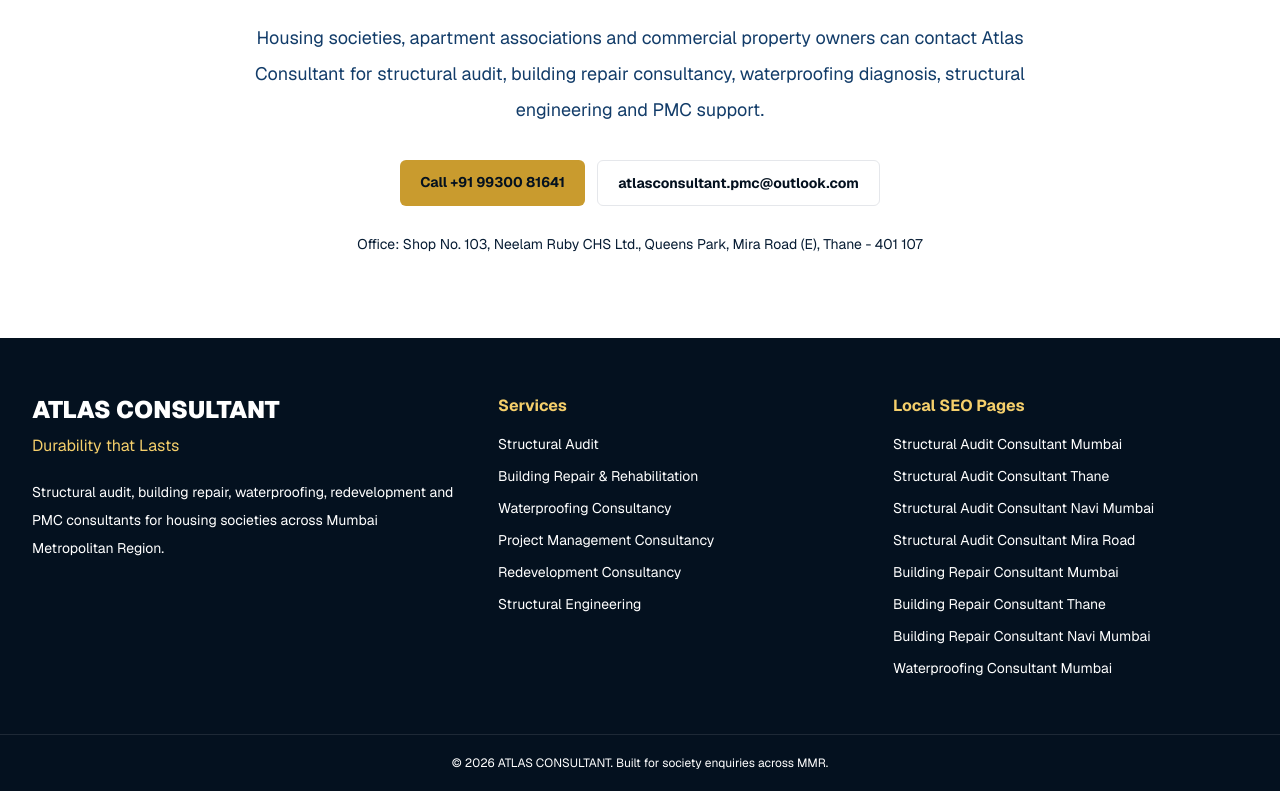
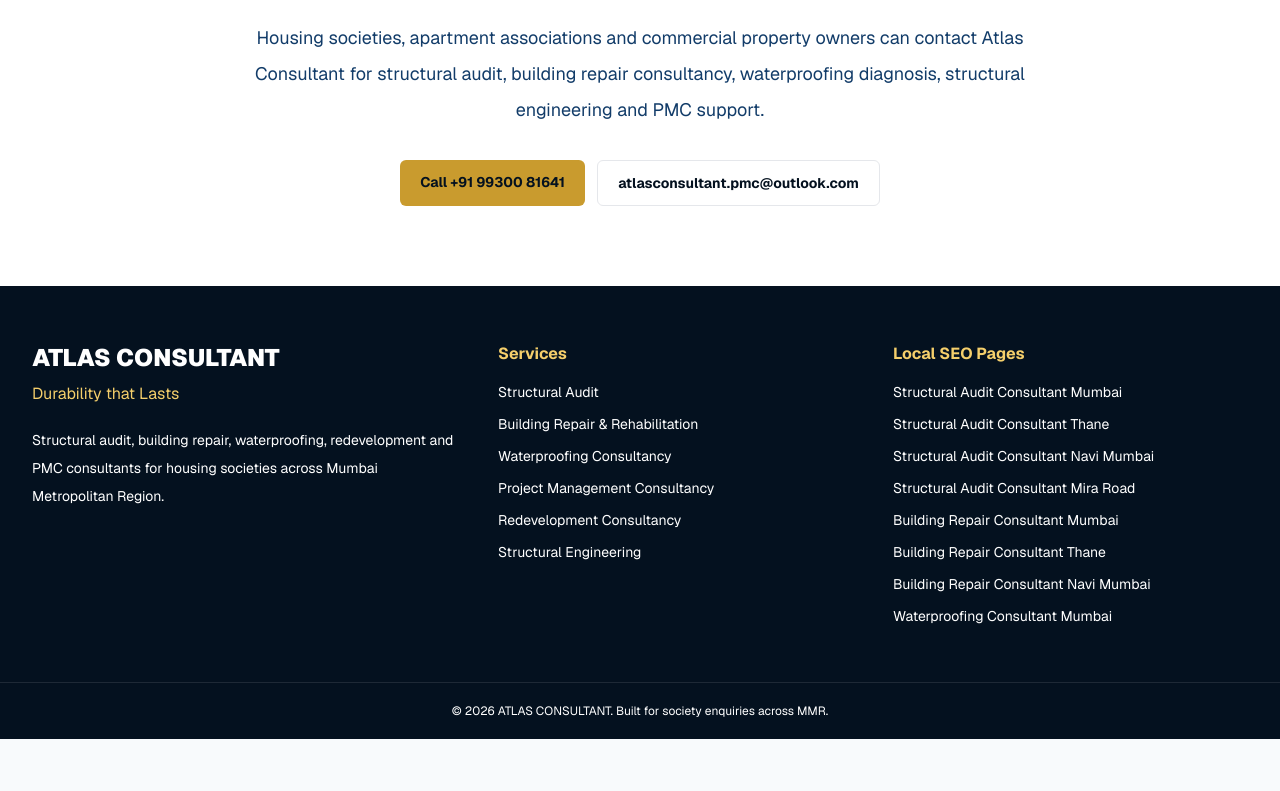
Before and after one commit to AtlasConstruction/Atlas-Consultant-Website, a Next.js app: page /about in a window 1280 px wide. Shown: the part 3690-4481 px from the top of the page. After the commit the page ends 4429 px from the top, so only its background shows below. Built offline with nearby package versions, Linux system fonts and the light colour scheme.

Commit message:
Remove office address from about page

```diff
--- a/app/about/page.tsx
+++ b/app/about/page.tsx
@@ -55,7 +55,6 @@
     email: "atlasconsultant.pmc@outlook.com",
     address: {
       "@type": "PostalAddress",
-      streetAddress: company.address,
       addressRegion: "Maharashtra",
       addressCountry: "IN"
     },
@@ -189,7 +188,6 @@
                 atlasconsultant.pmc@outlook.com
               </a>
             </div>
-            <p className="mt-6 text-sm leading-7 text-navy-600">Office: {company.address}</p>
           </div>
         </footer>
       </article>
```
